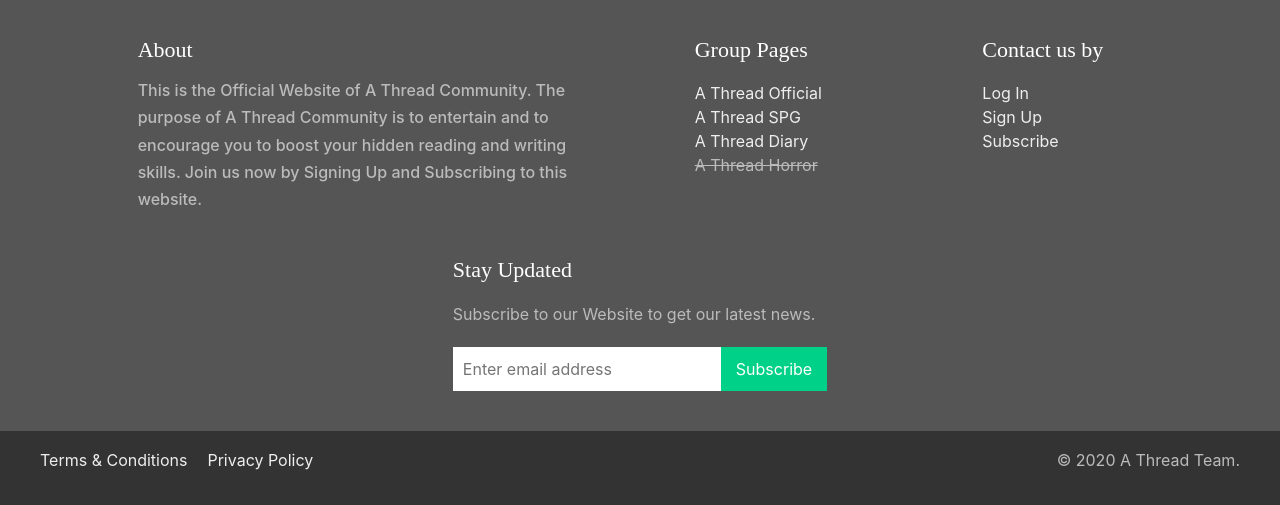
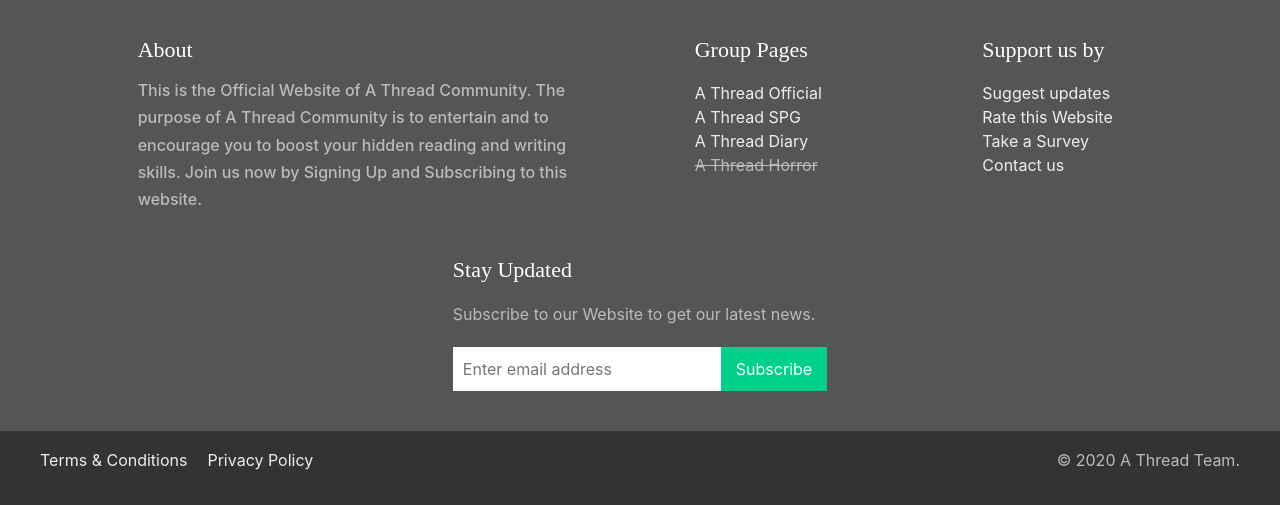
Before and after one commit to AThreadOfficial/A-Thread-Top-Threads, a plain HTML site: page index.html in a window 1280 px wide. Shown: the part 4864-5369 px from the top of the page. Drawn offline with nearby package versions, Linux system fonts and the light colour scheme.

Commit message:
SupportUsChanged

```diff
--- a/index.html
+++ b/index.html
@@ -3401,11 +3401,12 @@
           </ul>
         </div>
         <div class="ft-main-item">
-          <h2 class="ft-title">Contact us by</h2>
+          <h2 class="ft-title">Support us by</h2>
           <ul class="ul">
-            <li class="lifoot"><a class="a" href="https://athreadofficial.github.io/A-Thread-SignIn-And-SignUp/">Log In</a></li>
-            <li class="lifoot"><a class="a disabled">Sign Up</a></li>
-            <li class="lifoot"><a class="a" href="https://athreadofficial.github.io/A-Thread-Contact-Us/">Subscribe</a></li>
+            <li class="lifoot"><a class="a" href="https://surveyheart.com/form/5ef34015142f236d7ab1e5df#welcome">Suggest updates</a></li>
+            <li class="lifoot"><a class="a" href="https://surveyheart.com/form/5ef4c3a1b15b5a43673a2540#welcome">Rate this Website</a></li>
+            <li class="lifoot"><a class="a" href="https://surveyheart.com/form/5ef4c4aec1bd81560cf8ca40#welcome">Take a Survey</a></li>
+            <li class="lifoot"><a class="a" href="https://surveyheart.com/form/5ef4a51b42a9513084605b01#welcome">Contact us</a></li>
           </ul>
         </div>
         <div class="ft-main-item">
```
